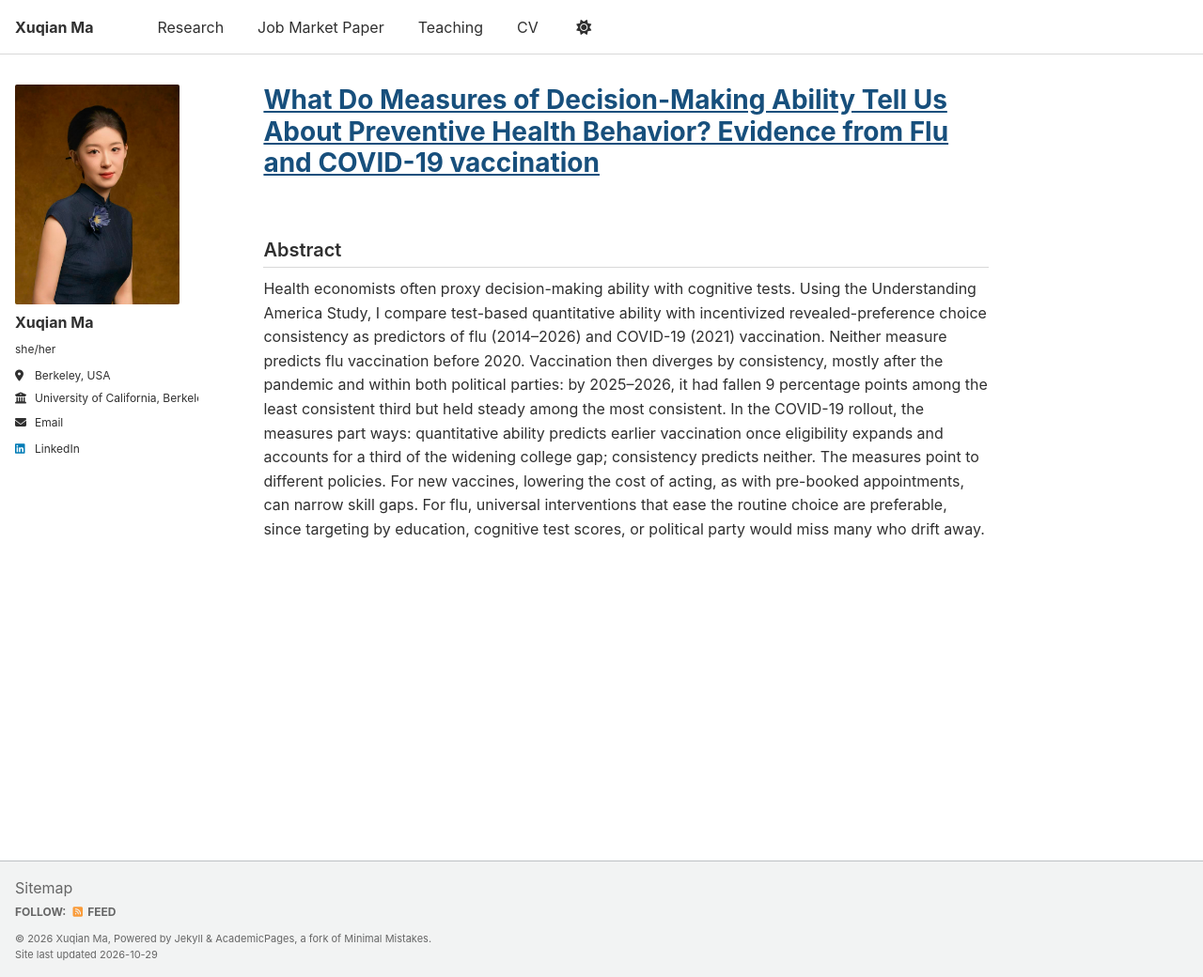
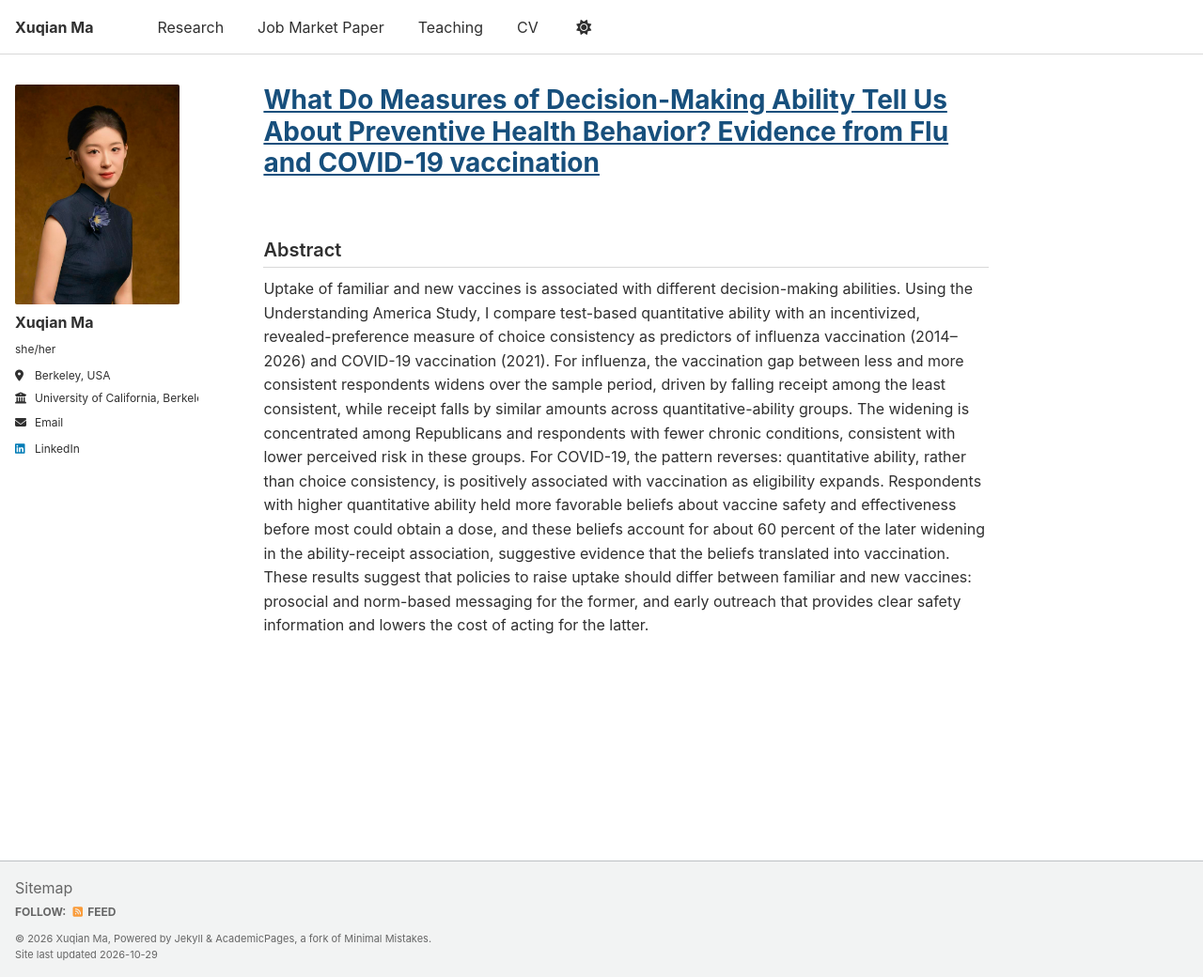
Before and after one commit to xuqianma0718/xuqianma0718.github.io, a Jekyll site: the page built from _publications/economic-rationality-preventive-health.md, in a window 1280 px wide and 1040 px high. Shown: the whole window at 94% size. Built offline with Jekyll 4.4.1, drawn with Linux system fonts in a browser that asks for light colours; a script that is not in the unit is left out.

Commit message:
Update job market paper abstract

```diff
--- a/_publications/economic-rationality-preventive-health.md
+++ b/_publications/economic-rationality-preventive-health.md
@@ -6,7 +6,7 @@ permalink: /job-market-paper/
 authors: "Xuqian Ma"
 paper_url: "https://drive.google.com/file/d/1KobHzxmZ4Fg8z_0x-yehLAKC0SEVcC1-/view?usp=sharing"
 abstract: >-
-  Health economists often proxy decision-making ability with cognitive tests. Using the Understanding America Study, I compare test-based quantitative ability with incentivized revealed-preference choice consistency as predictors of flu (2014–2026) and COVID-19 (2021) vaccination. Neither measure predicts flu vaccination before 2020. Vaccination then diverges by consistency, mostly after the pandemic and within both political parties: by 2025–2026, it had fallen 9 percentage points among the least consistent third but held steady among the most consistent. In the COVID-19 rollout, the measures part ways: quantitative ability predicts earlier vaccination once eligibility expands and accounts for a third of the widening college gap; consistency predicts neither. The measures point to different policies. For new vaccines, lowering the cost of acting, as with pre-booked appointments, can narrow skill gaps. For flu, universal interventions that ease the routine choice are preferable, since targeting by education, cognitive test scores, or political party would miss many who drift away.
+  Uptake of familiar and new vaccines is associated with different decision-making abilities. Using the Understanding America Study, I compare test-based quantitative ability with an incentivized, revealed-preference measure of choice consistency as predictors of influenza vaccination (2014–2026) and COVID-19 vaccination (2021). For influenza, the vaccination gap between less and more consistent respondents widens over the sample period, driven by falling receipt among the least consistent, while receipt falls by similar amounts across quantitative-ability groups. The widening is concentrated among Republicans and respondents with fewer chronic conditions, consistent with lower perceived risk in these groups. For COVID-19, the pattern reverses: quantitative ability, rather than choice consistency, is positively associated with vaccination as eligibility expands. Respondents with higher quantitative ability held more favorable beliefs about vaccine safety and effectiveness before most could obtain a dose, and these beliefs account for about 60 percent of the later widening in the ability-receipt association, suggestive evidence that the beliefs translated into vaccination. These results suggest that policies to raise uptake should differ between familiar and new vaccines: prosocial and norm-based messaging for the former, and early outreach that provides clear safety information and lowers the cost of acting for the latter.
 excerpt: ""
 links: '[<a href="https://drive.google.com/file/d/1KobHzxmZ4Fg8z_0x-yehLAKC0SEVcC1-/view?usp=sharing" target="_blank" rel="noopener">Paper</a>]'
 share: false
```
